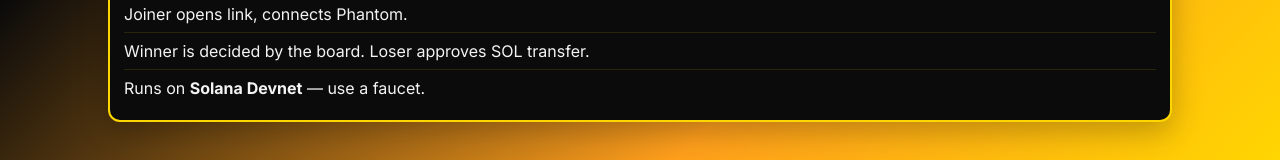
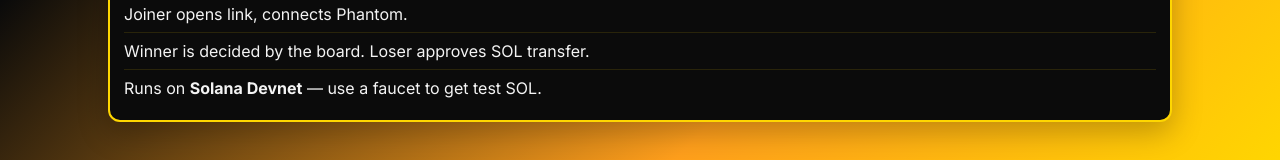
Before and after one commit to prsweeeet/hackathon-solana-tictactoe, a plain HTML site: page index.html in a window 1280 px wide. Shown: the part 622-782 px from the top of the page. Drawn offline with Linux system fonts and the light colour scheme.

Commit message:
Add files via upload

```diff
--- a/index.html
+++ b/index.html
@@ -70,7 +70,7 @@
         <li>Host creates a game and shares the link.</li>
         <li>Joiner opens link, connects Phantom.</li>
         <li>Winner is decided by the board. Loser approves SOL transfer.</li>
-        <li>Runs on <b>Solana Devnet</b> — use a faucet.</li>
+        <li>Runs on <b>Solana Devnet</b> — use a faucet to get test SOL.</li>
       </ul>
     </div>
   </div>
```
Also changed, not shown: script.js (line endings or trailing spaces).
